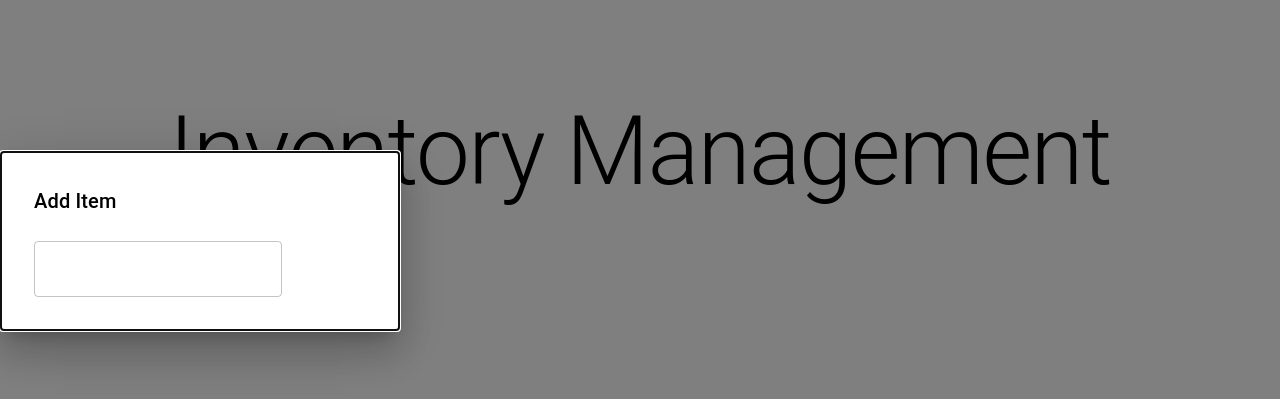
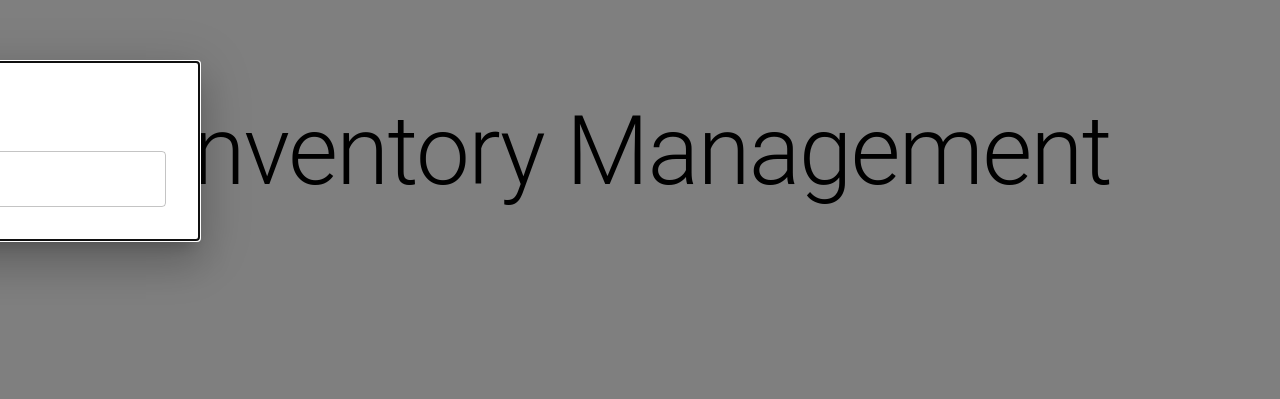
Before and after one commit to Steven-Ou/pantry, a Next.js app: page / in a window 1280 px wide. Shown: the part 249-648 px from the top of the page. Built offline with nearby package versions, Linux system fonts and the light colour scheme; no server answers; the database is empty.

Commit message:
Fixed the structures of the code, so its more easy to read

```diff
--- a/app/page.js
+++ b/app/page.js
@@ -1,11 +1,11 @@
 'use client'
 import Image from 'next/image'
 import {useState, useEffect} from 'react'
-import {Box, Modal, Stack, TextField, Typography} from "@mui/material";
+import {Box, Button, Modal, Stack, TextField, Typography} from "@mui/material";
 import {firestore} from '@/firebase'
 import { collection, getDocs, query, setDoc } from 'firebase/firestore';
 
-const item = [ 'tomato','potato','onion','garlic','carrot','lettuce','kale','cucumber']
+//const item = [ 'tomato','potato','onion','garlic','carrot','lettuce','kale','cucumber']
 
 export default function Home() {
   const [inventory, setInventory]= useState([])
@@ -60,12 +60,46 @@ export default function Home() {
   const handleClose = () => setOpen(false) // false - closes up
 
   return (
-    <Box width="100vw" height="100vh" display="flex" justifyContent="center" alignItems="center" gap={2}>
-        <Modal open = {handleOpen} onClose = {handleClose}>
-          <Box position="absolute" top ="50%" left="50"  width={400} bgcolor="white" border="2px solid #000" boxShadow={24} padding={4} display="flex" flexDirection="column" gap={3}>
+    <Box
+      width="100vw"
+      height="100vh"
+      display="flex"
+      justifyContent="center"
+      alignItems="center"
+      gap={2}
+    >
+        <Modal
+        open = {handleOpen}
+        onClose = {handleClose}
+        >
+          <Box
+            position="absolute"
+            top ="50%"
+            left="50"
+            width={400}
+            bgcolor="white"
+            border="2px solid #000"
+            boxShadow={24}
+            padding={4}
+            display="flex"
+            flexDirection="column"
+            gap={3}
+            sx={{transform:"translate(-50%,-50%)"}}
+          >
             <Typography variant='h6'>Add Item</Typography>
               <Stack width="100%" direction="row" spacing={2}>
-                  <TextField></TextField>
+                  <TextField
+                  variant='outlined'
+                  fullWidth value={itemName}
+                  onChange={(e) => {setItemName(e.target.value)}}>
+                    <Button variant='outlined' onClick={()=>
+                    {addItem(itemName)
+                     setItemName('')
+                     handleClose()
+                    }}>
+
+                    </Button>
+                  </TextField>
               </Stack>
           </Box>
         </Modal>
```
